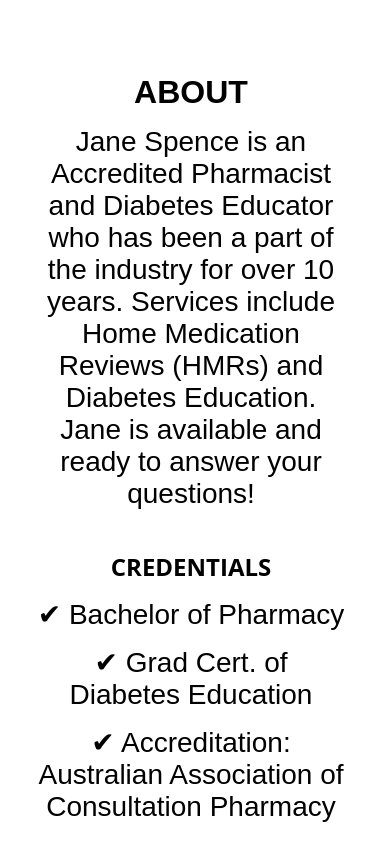
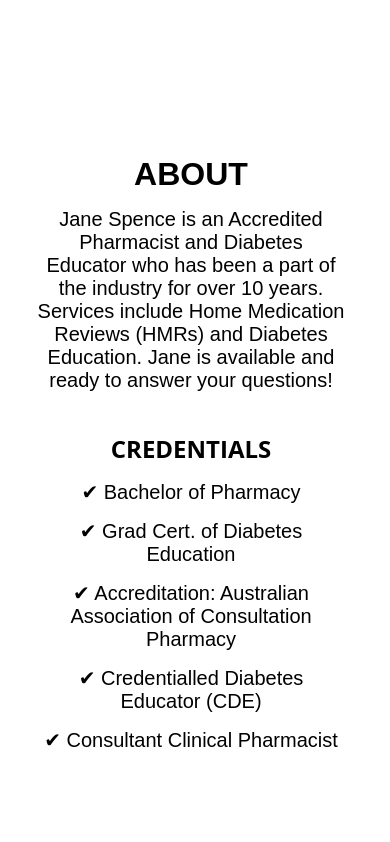
Before and after one commit to jackedwardbeard/01-Jane_Spence, a React (Create React App) app in the folder jane_spence/: page / in a window 390 px wide. Shown: the part 1020-1862 px from the top of the page. Built offline with nearby package versions, Linux system fonts and the light colour scheme; grey boxes are pictures that could not be loaded.

Commit message:
Edited about page font sizing for responsive resizing.

```diff
--- a/jane_spence/src/components/Information/InformationComponents.js
+++ b/jane_spence/src/components/Information/InformationComponents.js
@@ -54,7 +54,6 @@ export const InformationWrapper = styled.div`
     @media screen and (max-width: 360px) and (max-height: 640px) {
         height: 560px;
     }
-
 
     @media screen and (max-width: 320px) and (max-height: 568px) {
         height: 620px;
@@ -148,6 +147,10 @@ export const Body = styled.p`
         font-size: 1.75rem;
     }
 
+    @media screen and (max-width: 768px) {
+        font-size: 1.25rem;
+    }
+
     @media screen and (max-width: 540px) and (max-height: 720px) {
         font-size: 1.2rem;
     }
@@ -191,6 +194,10 @@ export const SubBody = styled.p`
 
     @media screen and (max-width: 1024px) and (max-height: 1366px) {
         font-size: 1.75rem;
+    }
+
+    @media screen and (max-width: 768px) {
+        font-size: 1.25rem;
     }
 
     @media screen and (max-width: 540px) and (max-height: 720px) {
```
